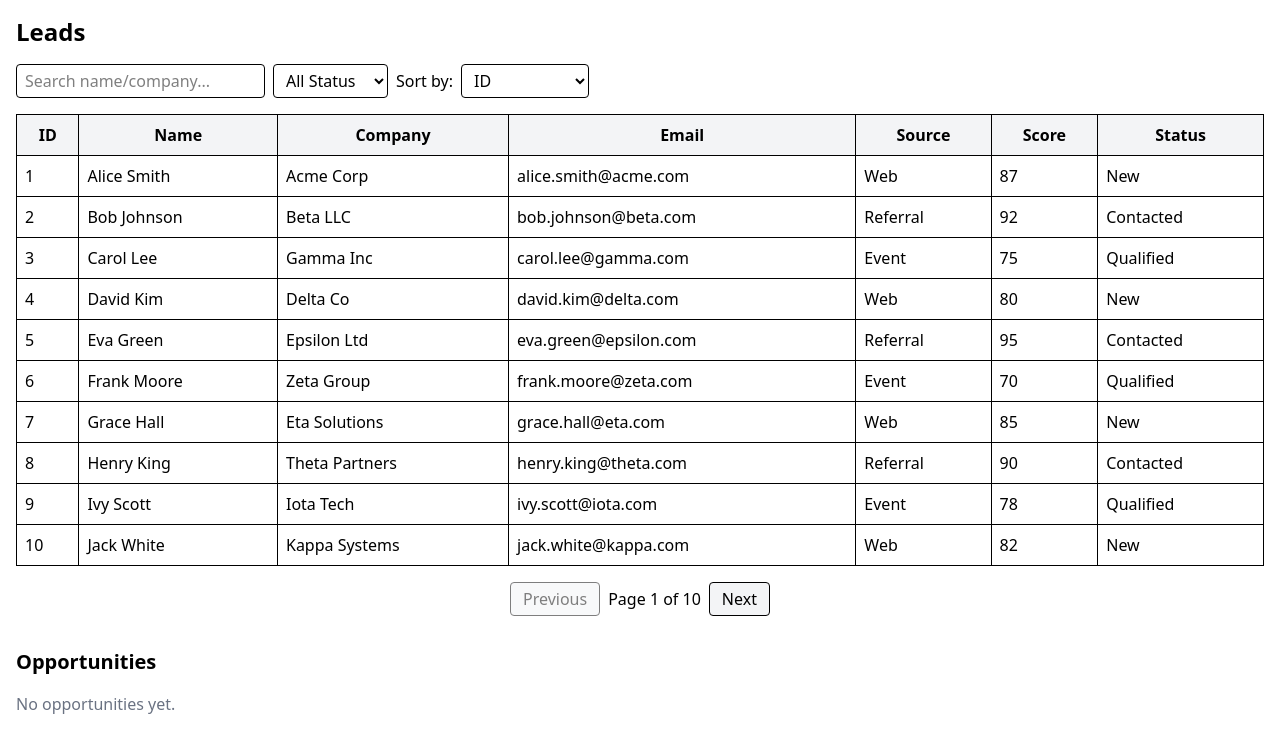
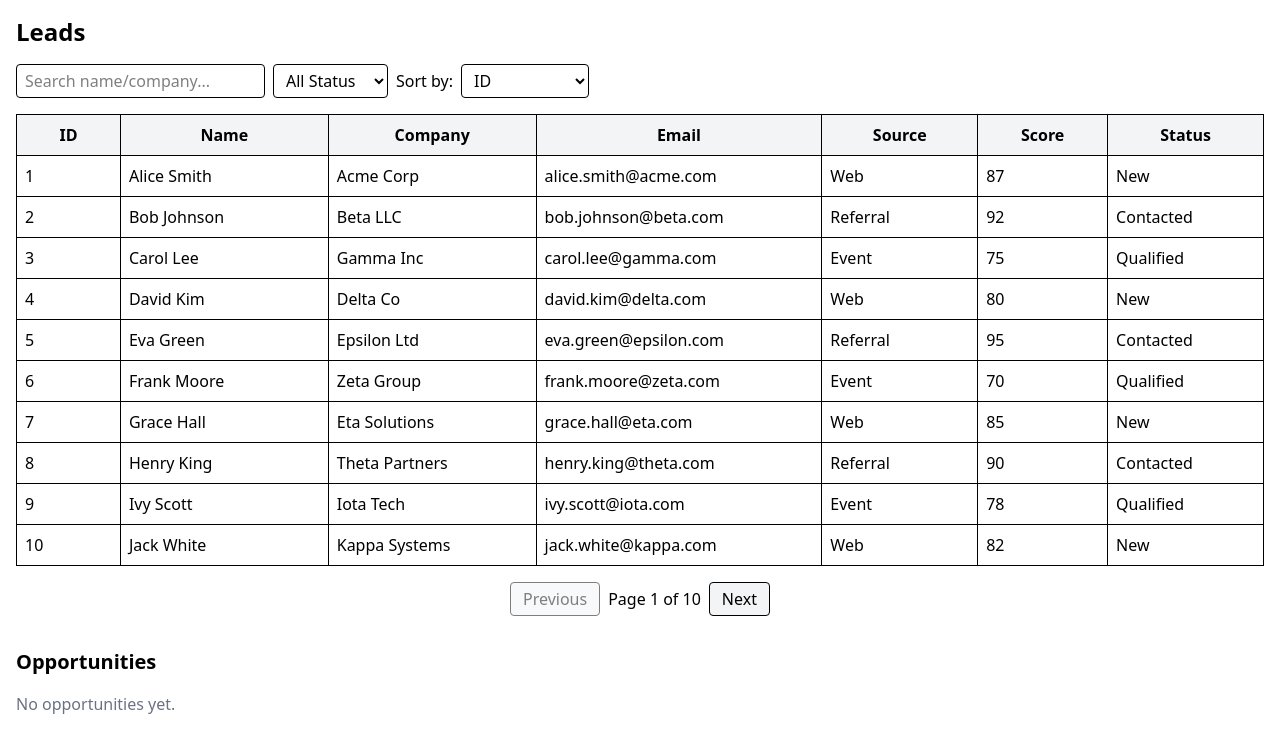
Before and after one commit to italofsan/lead-triage-app, a React (Vite) app: page / in a window 1280 px wide. Shown: the top 752 px of the page. Built offline with nearby package versions, Linux system fonts and the light colour scheme.

Commit message:
Style: Adjust table to have a scroll on it and define a size to cells

```diff
--- a/src/components/TableLeads.tsx
+++ b/src/components/TableLeads.tsx
@@ -1,6 +1,7 @@
 import { useState } from 'react'
+
+import { useLeadEditorContext } from '../context/LeadEditorContext'
 import { useLeadsContext } from '../context/LeadsContext'
-import { useLeadEditorContext } from '../context/LeadEditorContext'
 
 export const TableLeads = () => {
   const { filteredLeads, loading, error } = useLeadsContext()
@@ -30,16 +31,17 @@ export const TableLeads = () => {
 
   return (
     <>
-      <table className='min-w-full border'>
+      <div className='w-full overflow-x-auto'>
+        <table className='min-w-full border table-fixed'>
           <thead>
             <tr className='bg-gray-100'>
-            <th className='p-2 border'>ID</th>
-            <th className='p-2 border'>Name</th>
-            <th className='p-2 border'>Company</th>
-            <th className='p-2 border'>Email</th>
-            <th className='p-2 border'>Source</th>
-            <th className='p-2 border'>Score</th>
-            <th className='p-2 border'>Status</th>
+              <th className='p-2 border w-[80px] min-w-[60px]'>ID</th>
+              <th className='p-2 border w-[160px] min-w-[120px]'>Name</th>
+              <th className='p-2 border w-[160px] min-w-[120px]'>Company</th>
+              <th className='p-2 border w-[220px] min-w-[180px]'>Email</th>
+              <th className='p-2 border w-[120px] min-w-[100px]'>Source</th>
+              <th className='p-2 border w-[100px] min-w-[80px]'>Score</th>
+              <th className='p-2 border w-[120px] min-w-[100px]'>Status</th>
             </tr>
           </thead>
           <tbody>
@@ -50,9 +52,9 @@ export const TableLeads = () => {
                 onClick={() => openLeadPanel(lead)}
               >
                 <td className='p-2 border'>{lead.id}</td>
-              <td className='p-2 border'>{lead.name}</td>
-              <td className='p-2 border'>{lead.company}</td>
-              <td className='p-2 border'>{lead.email}</td>
+                <td className='p-2 border truncate whitespace-nowrap overflow-hidden'>{lead.name}</td>
+                <td className='p-2 border truncate whitespace-nowrap overflow-hidden'>{lead.company}</td>
+                <td className='p-2 border truncate whitespace-nowrap overflow-hidden'>{lead.email}</td>
                 <td className='p-2 border'>{lead.source}</td>
                 <td className='p-2 border'>{lead.score}</td>
                 <td className='p-2 border'>{lead.status}</td>
@@ -60,8 +62,9 @@ export const TableLeads = () => {
             ))}
           </tbody>
         </table>
+      </div>
 
-      <div className='flex justify-center items-center gap-2 mt-4'>
+      <div className='flex justify-center items-center gap-2 mt-4 '>
         <button
           className='px-3 py-1 rounded border bg-gray-100 disabled:opacity-50'
           onClick={() => setPage((prevState) => Math.max(1, prevState - 1))}
--- a/src/components/TableOpportunities.tsx
+++ b/src/components/TableOpportunities.tsx
@@ -11,13 +11,15 @@ export const TableOpportunities = () => {
       {emptyList ? (
         <div className='text-gray-500'>No opportunities yet.</div>
       ) : (
-        <table className='min-w-full border'>
+        <table className='min-w-full border table-fixed'>
           <thead>
             <tr className='bg-gray-100'>
-              <th className='p-2 border'>Name</th>
-              <th className='p-2 border'>Stage</th>
-              <th className='p-2 border'>Amount</th>
-              <th className='p-2 border'>Account Name</th>
+              <th className='p-2 border w-[160px] min-w-[120px]'>Name</th>
+              <th className='p-2 border w-[120px] min-w-[100px]'>Stage</th>
+              <th className='p-2 border w-[120px] min-w-[100px]'>Amount</th>
+              <th className='p-2 border w-[200px] min-w-[140px]'>
+                Account Name
+              </th>
             </tr>
           </thead>
           <tbody>
```
Lines whose indentation alone changed are shown as unchanged.
